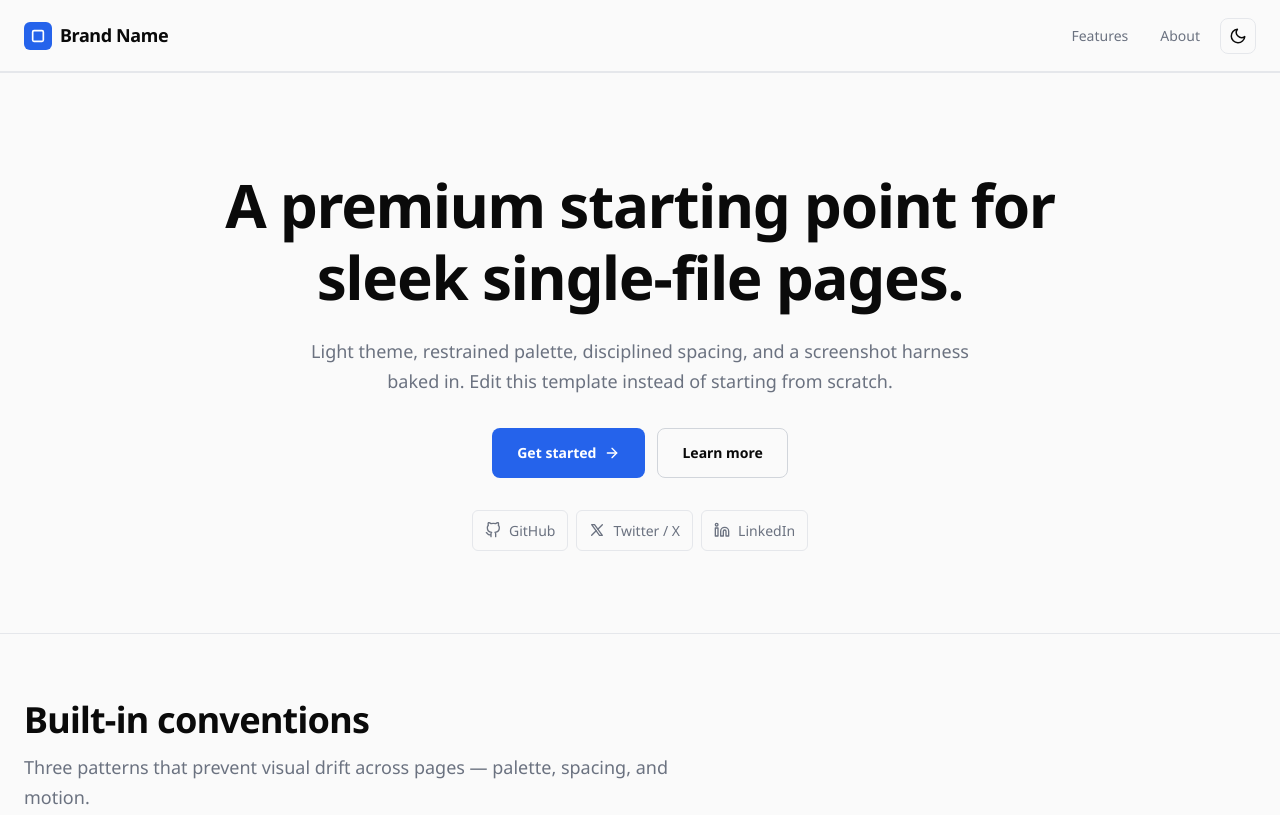
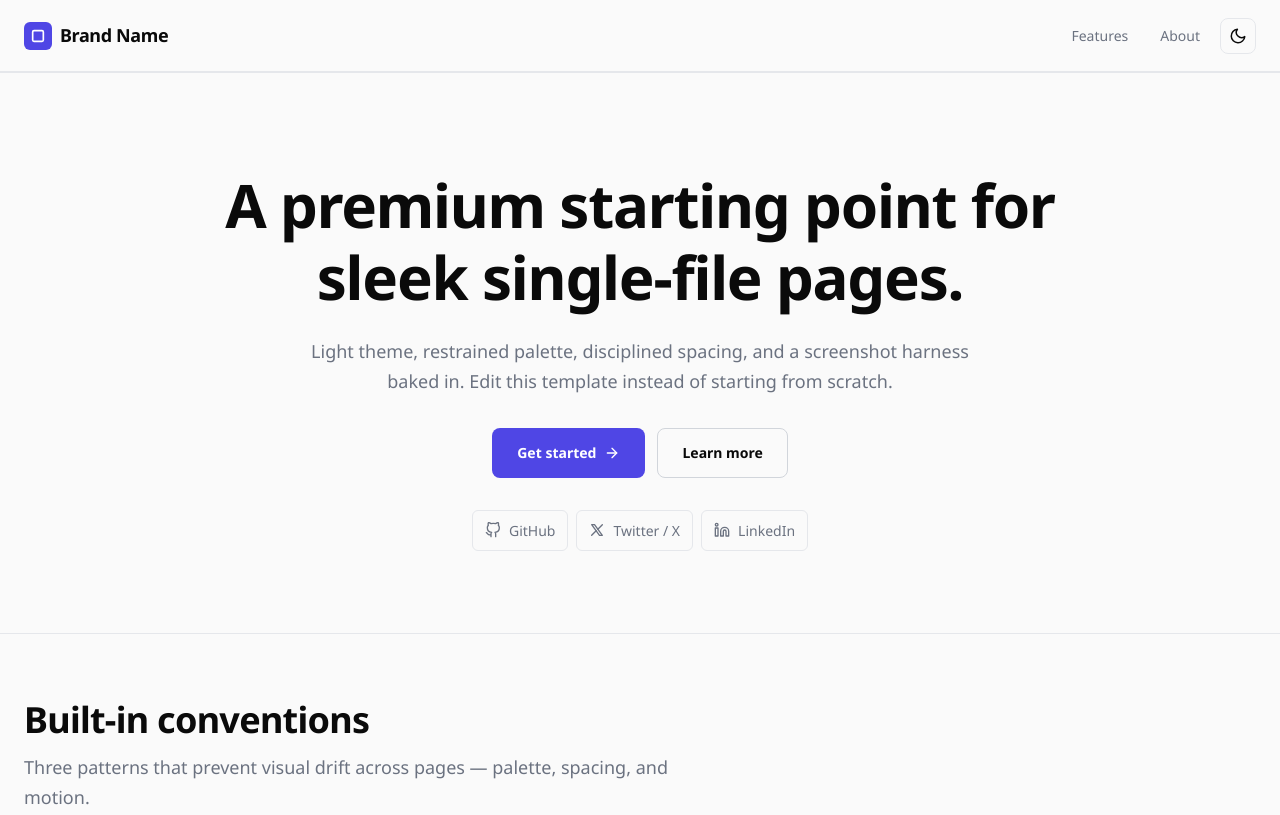
Before and after one commit to jamesbuckett/skill-style-guide, a plain HTML site: page assets/index.html in a window 1280 px wide. Shown: the top 815 px of the page. Drawn offline with Linux system fonts and the light colour scheme.

Commit message:
template: switch default accent to indigo
Indigo (#4F46E5) takes over as the starter template's default --accent;
blue (#2563EB) drops to a commented alternative. Same hierarchy and
restraint, slightly warmer voice.

Co-Authored-By: Claude Opus 4.7 (1M context) <noreply@anthropic.com>

```diff
--- a/assets/index.html
+++ b/assets/index.html
@@ -26,8 +26,8 @@
       --border-strong: #D1D5DB;
 
       /* Pick exactly ONE accent. Alternatives commented for reference. */
-      --accent: #2563EB;        /* restrained blue (default) */
-      /* --accent: #4F46E5; */  /* indigo */
+      /* --accent: #2563EB; */  /* restrained blue */
+      --accent: #4F46E5;        /* indigo (default) */
       /* --accent: #059669; */  /* emerald */
       /* --accent: #EA580C; */  /* warm orange */
       --accent-hover: color-mix(in srgb, var(--accent) 88%, black);
```
